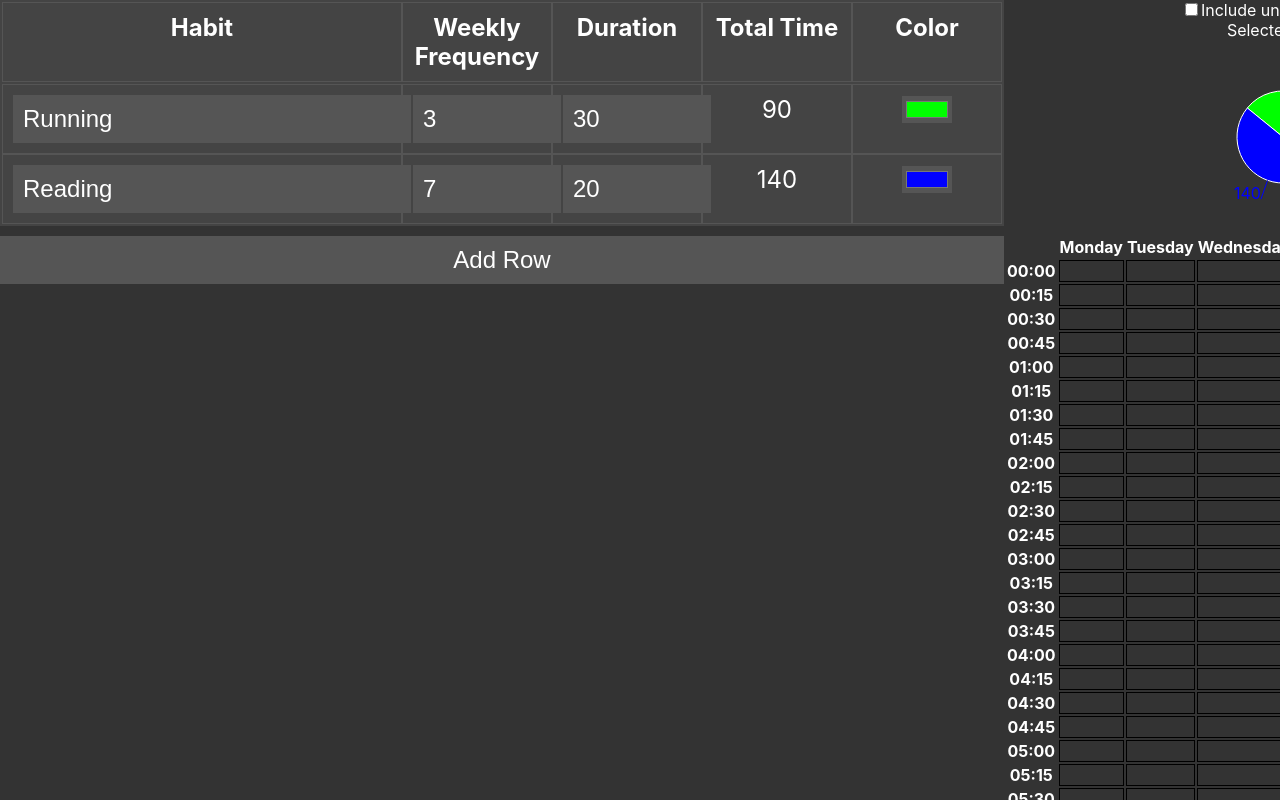
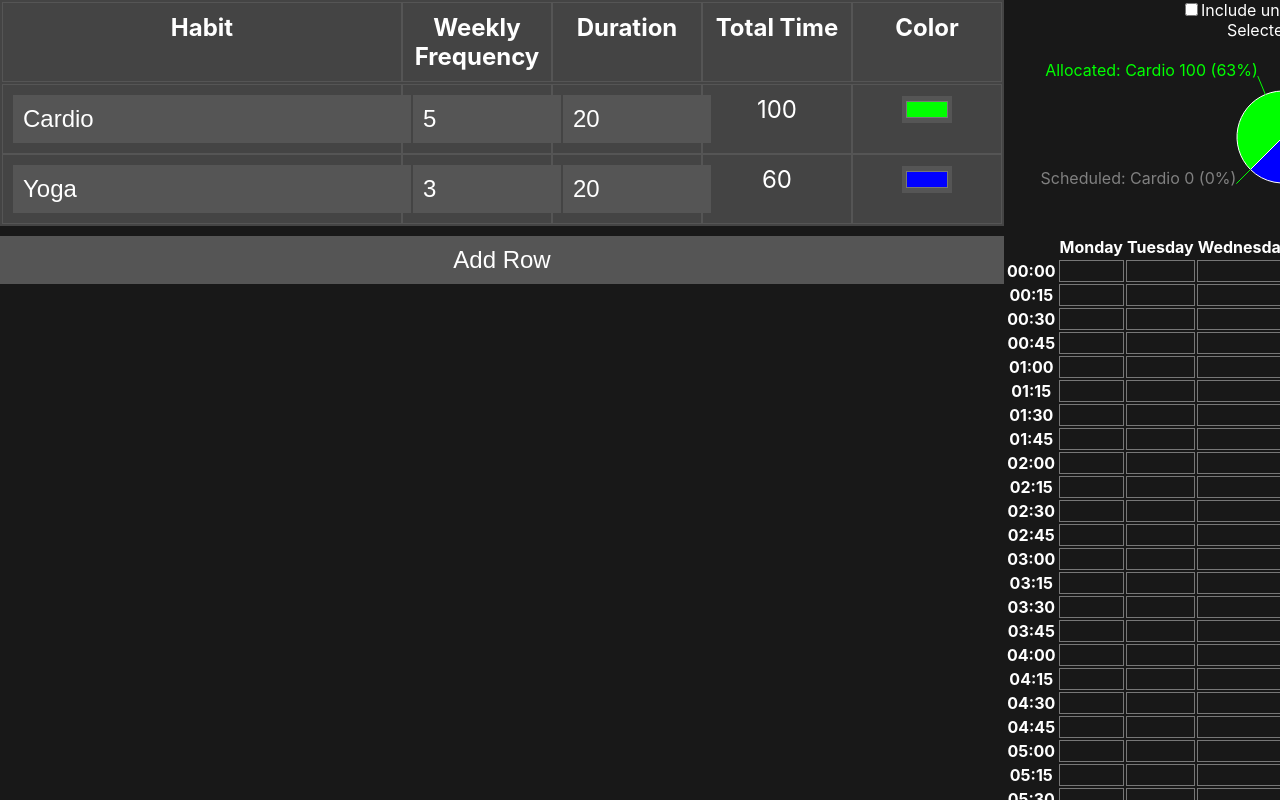
Before and after one commit to RhizoNymph/habit_planner-ts, a React (Create React App) app: page / in a window 1280 px wide. Shown: the top 800 px of the page. Built offline with nearby package versions, Linux system fonts and the light colour scheme.

Commit message:
I think I'm done

```diff
--- a/src/App.css
+++ b/src/App.css
@@ -1,6 +1,13 @@
 body {
-  background-color: #333;
+  background-color: #181818;
   color: #fff;
+}
+
+.sticky-header {
+  position: sticky;
+  top: 0;
+  background-color: #181818; /* To ensure the header is not transparent */
+  z-index: 1; /* To ensure the header is above the table rows */
 }
 
 .App {
--- a/src/App.tsx
+++ b/src/App.tsx
@@ -25,10 +25,10 @@ function generateTimeIntervals() {
 
 function ColorPickerCell({
   value: initialValue,
-  data: data,
-  row: { index },
+  row: { index, values },
   column: { id },
   updateMyData,
+  data,
   habitColors,
   setHabitColors,
 }) {
@@ -37,11 +37,13 @@ function ColorPickerCell({
     updateMyData(index, id, newColor);
 
     // Update the habitColors state
-    const habitName = data[index].habit;
+    const habitName = values.habit;
+    if (habitName) {
       setHabitColors({
         ...habitColors,
         [habitName]: newColor,
       });
+    }
   };
 
   return (
@@ -63,7 +65,7 @@ function WeeklySchedule({handleCellClick, selectedHabit, schedule, mouseIsDown,
         <tr>
           <th></th> {/* Empty header for the time intervals column */}
           {daysOfWeek.map((day, index) => (
-            <th key={index}>{day}</th>
+            <th key={index} className="sticky-header">{day}</th>
           ))}
         </tr>
       </thead>
@@ -78,7 +80,7 @@ function WeeklySchedule({handleCellClick, selectedHabit, schedule, mouseIsDown,
               onMouseUp={() => setMouseIsDown(false)}
               onMouseOver={() => mouseIsDown && handleCellClick(index, i)}
               style={{
-                border: '1px solid black',
+                border: '1px solid #777',
                 backgroundColor: habitColors[schedule[i][index]],
               }}
             ></td>
@@ -95,11 +97,21 @@ function EditableCell({
   row: { index },
   column: { id },
   updateMyData,
+  data,
+  habitColors,
+  setHabitColors,
 }) {
   const [value, setValue] = useState(initialValue);
 
   const onChange = e => {
-    setValue(e.target.value);
+    const newValue = e.target.value;
+    setValue(newValue);
+    if (e.id === 'habit') {
+      setHabitColors(old => ({
+        ...old,
+        [newValue]: old[initialValue],
+      }));
+    }
   };
 
   const onBlur = () => {
@@ -108,7 +120,7 @@ function EditableCell({
 
   const onKeyPress = e => {
     if (e.key === 'Enter') {
-      updateMyData(index, id, value);
+      onBlur();
     }
   };
 
@@ -201,13 +213,30 @@ function RechartsPieChart({ data, setSelectedHabit, habitColors, setHabitColors
         cy="50%"
         outerRadius="50%"
         fill="#8884d8"
-            label
+        label={({ name, value, percent, payload }) => {
+          const type = payload.type ? payload.type.charAt(0).toUpperCase() + payload.type.slice(1) : '';
+          return `${type}: ${name} ${value} (${(percent * 100).toFixed(0)}%)`;
+        }}
         onClick={(data, index) => setSelectedHabit(data.name)}
       >
   {data.map((entry, index) => (
-              <Cell key={`cell-${index}`} fill={habitColors[entry.name]} />
+    <Cell
+      key={`cell-${index}`}
+      fill={entry.type === 'allocated' ? habitColors[entry.name] : `url(#diagonalHatch-${index})`}
+    />
   ))}
 </Pie>
+<defs>
+  {data.map((entry, index) => (
+    <pattern id={`diagonalHatch-${index}`} patternUnits="userSpaceOnUse" width="4" height="4">
+      <path d="M-1,1 l2,-2
+               M0,4 l4,-4
+               M3,5 l2,-2"
+            style={{ stroke: habitColors[entry.name], strokeWidth: 1 }}
+      />
+    </pattern>
+  ))}
+</defs>
           <Tooltip />
         </PieChart>
       </ResponsiveContainer>
@@ -217,31 +246,31 @@ function RechartsPieChart({ data, setSelectedHabit, habitColors, setHabitColors
 
 function App() {
 
-  const [data, setData] = useState([
-    { habit: 'Running', weeklyFrequency: 3, duration: 30, totalTime: 90, color: '#00FF00' },
-    { habit: 'Reading', weeklyFrequency: 7, duration: 20, totalTime: 140, color: '#0000FF' },
+  const [data, setData] = useState(() => JSON.parse(localStorage.getItem('data')) || [
+    { habit: 'Cardio', weeklyFrequency: 5, duration: 20, totalTime: 5*20, color: '#00FF00' },
+    { habit: 'Yoga', weeklyFrequency: 3, duration: 20, totalTime: 3*20, color: '#0000FF' },
   ]);
 
-  const [habitColors, setHabitColors] = useState({"Running": "#00FF00", "Reading": "#0000FF"});
+  const [habitColors, setHabitColors] = useState(() => JSON.parse(localStorage.getItem('habitColors')) || {"Cardio": "#00FF00", "Yoga": "#0000FF"});
 
-  const [chartData, setChartData] = useState([]);
+  const [chartData, setChartData] = useState(() => JSON.parse(localStorage.getItem('chartData')) || []);
 
   const timeIntervals = generateTimeIntervals();
-  const [selectedHabit, setSelectedHabit] = useState(null);
+  const [selectedHabit, setSelectedHabit] = useState(() => localStorage.getItem('selectedHabit') || null);
   const handleCellClick = (row, col) => {
     if (selectedHabit) {
       setSchedule(old => {
         const newSchedule = [...old];
-        newSchedule[col][row] = selectedHabit;
+        // If the cell already contains the selected habit, set it to null
+        // Otherwise, set it to the selected habit
+        newSchedule[col][row] = newSchedule[col][row] === selectedHabit ? null : selectedHabit;
         return newSchedule;
       });
     }
   };
-  const [schedule, setSchedule] = useState(
-    Array(7).fill(0).map(() => Array(timeIntervals.length).fill(null))
-  );
+  const [schedule, setSchedule] = useState(() => JSON.parse(localStorage.getItem('schedule')) || Array(7).fill(0).map(() => Array(timeIntervals.length).fill(null)));
   const [mouseIsDown, setMouseIsDown] = useState(false);
-  const [includeUnallocated, setIncludeUnallocated] = useState(false);
+  const [includeUnallocated, setIncludeUnallocated] = useState(() => JSON.parse(localStorage.getItem('includeUnallocated')) || false);
 
   useEffect(() => {
     // Transform the table data into the format expected by the pie chart
@@ -272,26 +301,36 @@ function App() {
     // Calculate unallocated time
     const unallocatedTime = totalMinutesInWeek - totalTime;
 
+    // Calculate the total scheduled time for each habit
+    const scheduledTimes = schedule.flat().reduce((acc, habit) => {
+      if (habit) {
+        acc[habit] = (acc[habit] || 0) + 15;
+      }
+      return acc;
+    }, {});
+
     // Transform the table data into the format expected by the pie chart
-    let newChartData = data.map(item => ({
-      name: item.habit,
-      value: item.totalTime,
-    }));
+    let newChartData = data.flatMap(item => [
+      { name: item.habit, value: item.totalTime, type: 'allocated' },
+      { name: item.habit, value: scheduledTimes[item.habit] || 0, type: 'scheduled' },
+    ]);
 
     // Include unallocated time if checkbox is checked
     if (includeUnallocated) {
-      newChartData.push({ name: 'Unallocated', value: unallocatedTime });
+      newChartData = [...newChartData, { name: 'Unallocated', value: unallocatedTime, type: 'Unallocated' }];
+    } else {
+      newChartData = newChartData.filter(item => item.type !== 'Unallocated');
     }
 
     setChartData(newChartData);
-  }, [data, includeUnallocated]);
+  }, [data, schedule, includeUnallocated]);
 
   const columns = React.useMemo(
     () => [
       {
         Header: 'Habit',
         accessor: 'habit',
-        Cell: EditableCell,
+        Cell: props => <EditableCell {...props} data={data} habitColors={habitColors} setHabitColors={setHabitColors} />,
         minWidth: 200, // minimum width of the column
         width: 400, // preferred width of the column
         maxWidth: 800, // maximum width of the column
@@ -322,15 +361,25 @@ function App() {
   );
 
   const addRow = () => {
+    const placeholder = (data.length + 1).toString();
     setData(old => [
       ...old,
-      { habit: '', weeklyFrequency: 0, duration: 0, totalTime: 0 * 0, color: '#000000' },
+      { habit: placeholder, weeklyFrequency: 1, duration: 15, totalTime: 1 * 15, color: '#000000' },
     ]);
     setHabitColors(old => ({
       ...old,
-      '': '#000000',
+      placeholder: '#000000',
     }));
   };
+
+  useEffect(() => {
+    localStorage.setItem('data', JSON.stringify(data));
+    localStorage.setItem('habitColors', JSON.stringify(habitColors));
+    localStorage.setItem('chartData', JSON.stringify(chartData));
+    localStorage.setItem('selectedHabit', selectedHabit);
+    localStorage.setItem('schedule', JSON.stringify(schedule));
+    localStorage.setItem('includeUnallocated', JSON.stringify(includeUnallocated));
+  }, [data, habitColors, chartData, selectedHabit, schedule, includeUnallocated]);
 
   return (
     <div className="App" style={{ display: 'flex' }}>
```
Lines whose indentation alone changed are shown as unchanged.
